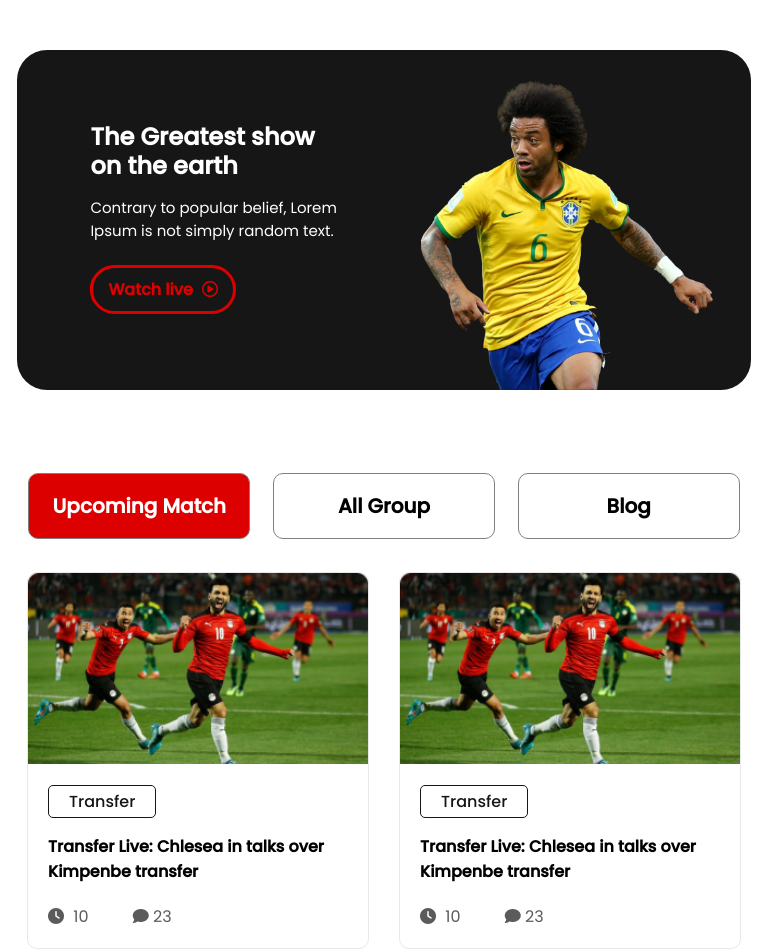
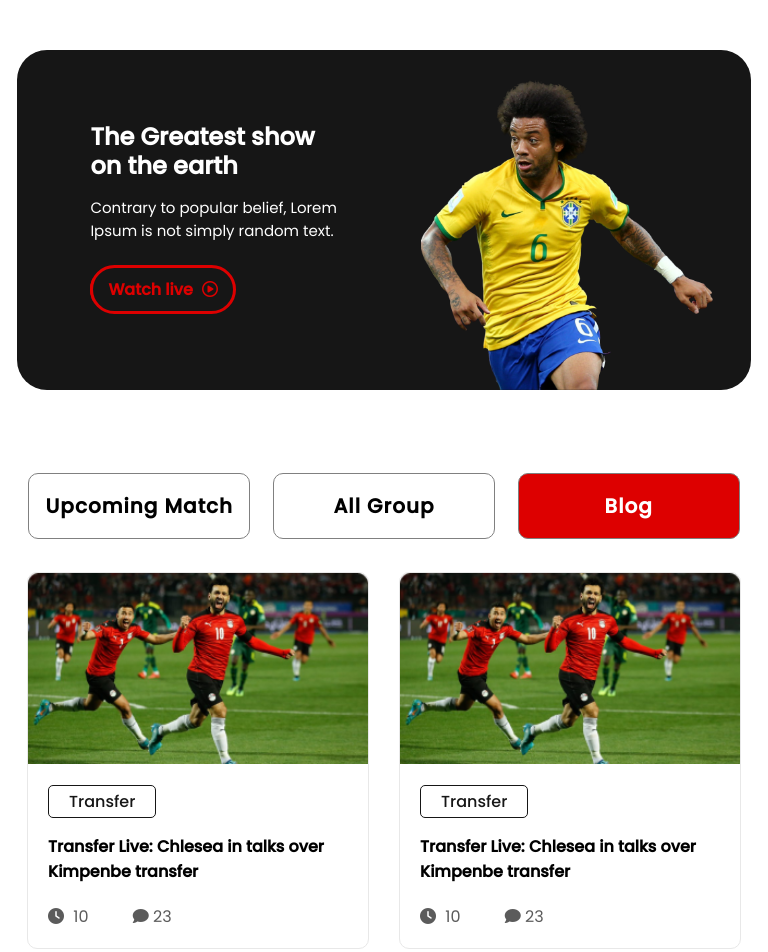
Before and after one commit to abdullah-mamun369/Assignment-2, a plain HTML site: page blog.html in a window 768 px wide. Shown: the top 952 px of the page. Drawn offline with Linux system fonts and the light colour scheme.

Commit message:
all okay

```diff
--- a/Styles/blog.css
+++ b/Styles/blog.css
@@ -104,17 +104,18 @@ aside div {
 aside div a {
     font-weight: 600;
     font-size: 20px;
+    letter-spacing: 1px;
     margin: auto;
     line-height: 64px;
     text-decoration: none;
     color: black;
 }
 
-.up-match {
+.blog {
     background-color: #DD0000;
 }
 
-.up-match a {
+.blog a {
     color: white;
 }
 
@@ -390,6 +391,7 @@ ul li a:hover {
         width: 734px;
         display: grid;
         grid-template-columns: repeat(2, 1fr);
+        justify-items: center;
         row-gap: 28px;
         column-gap: 10px;
     }
--- a/Styles/style.css
+++ b/Styles/style.css
@@ -104,6 +104,7 @@ aside div {
 aside div a {
     font-weight: 600;
     font-size: 20px;
+    letter-spacing: 1px;
     margin: auto;
     line-height: 64px;
     text-decoration: none;
@@ -382,6 +383,7 @@ ul li a:hover {
         width: 734px;
         display: grid;
         grid-template-columns: repeat(2, 1fr);
+        justify-items: center;
         row-gap: 28px;
         column-gap: 10px;
     }
```
